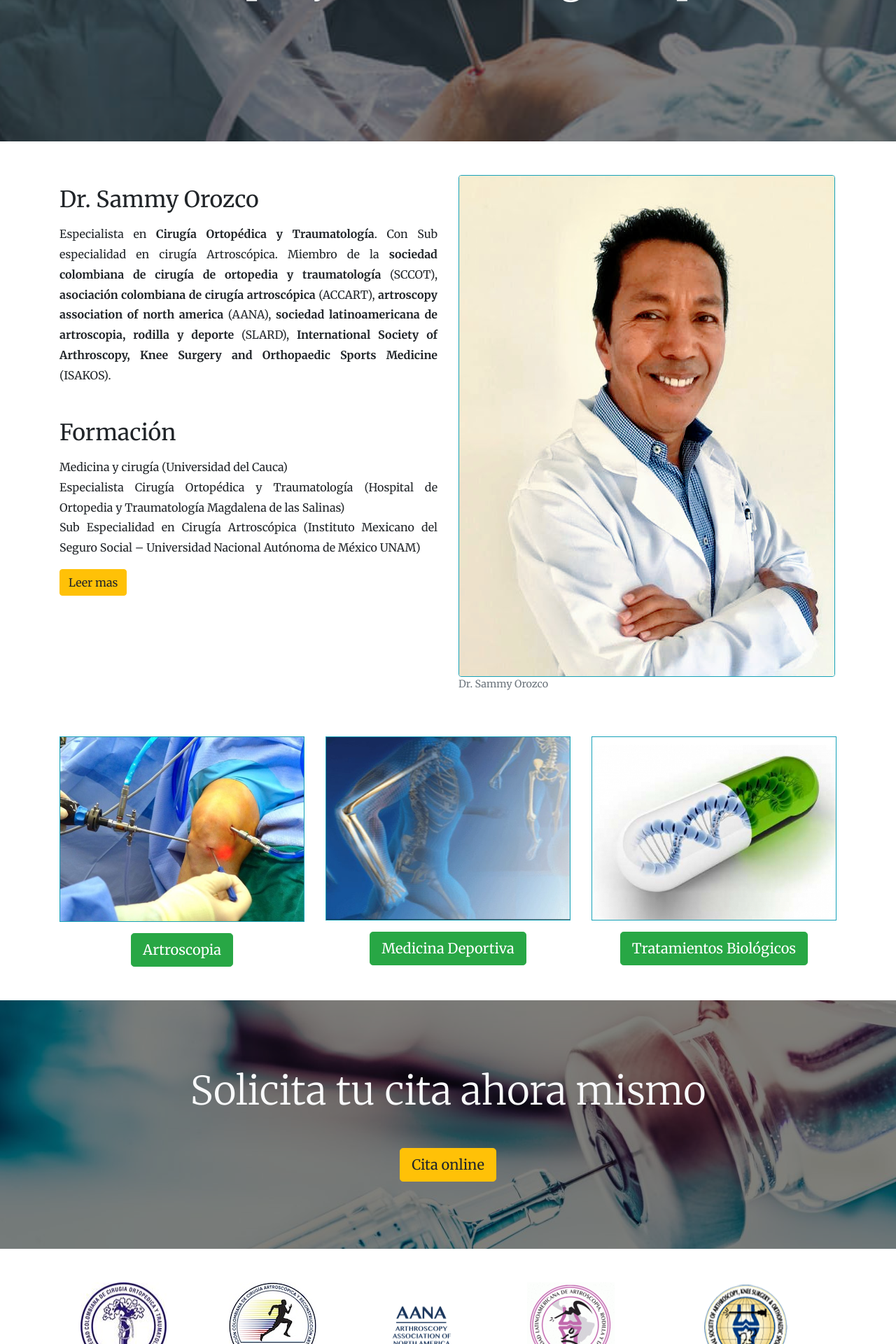
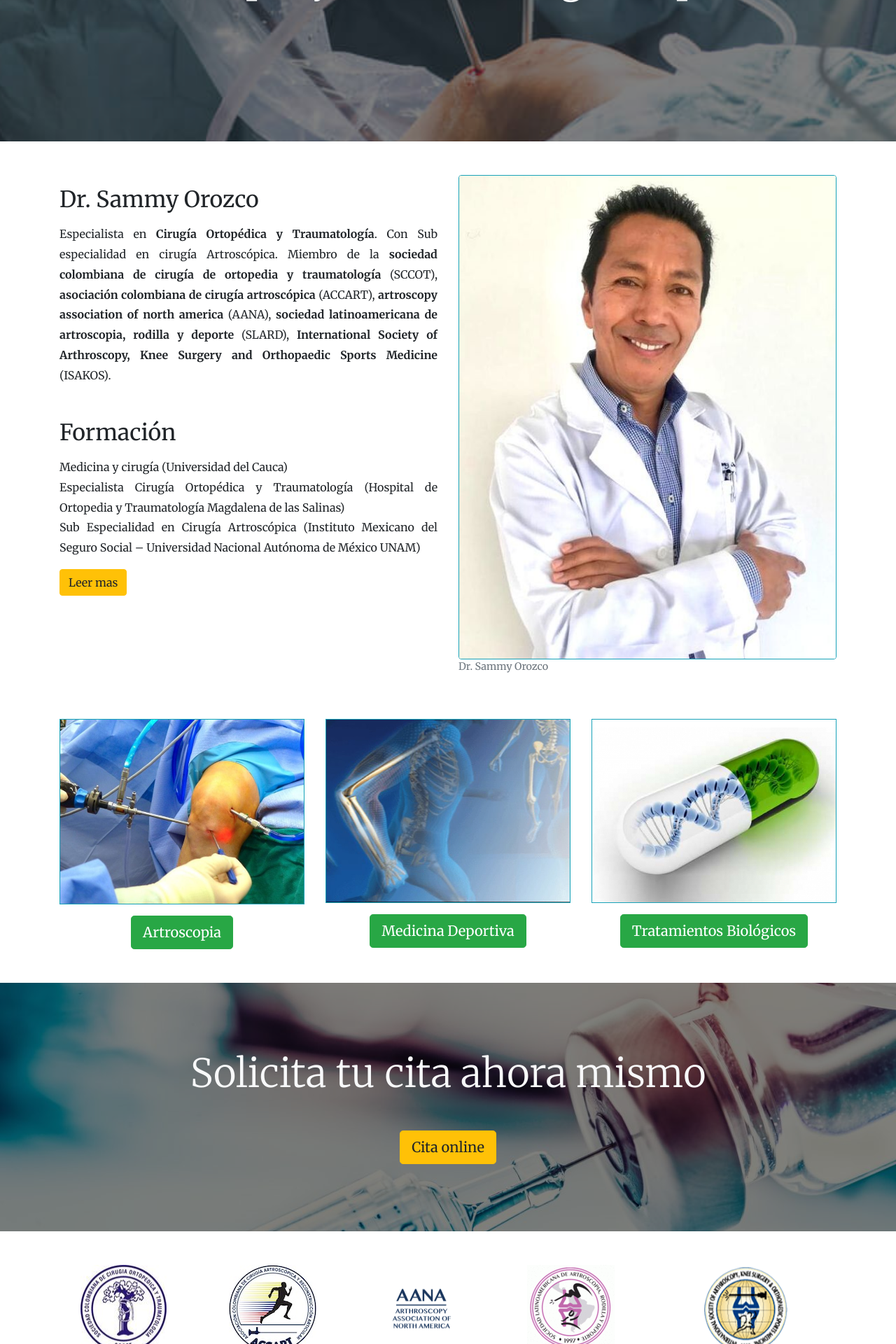
Before and after one commit to isaacrowntree/sammyorozcoartroscopia.com, a Jekyll site: the page built from index.markdown, in a window 1280 px wide. Shown: the part 395-2315 px from the top of the page at 70% size. Built offline with Jekyll 4.4.1, drawn with Linux system fonts in a browser that asks for light colours.

Commit message:
Image updates

```diff
--- a/_layouts/home.html
+++ b/_layouts/home.html
@@ -40,7 +40,7 @@
         <div class="col-md-6">
           <figure class="figure">
             <div class="img-container">
-              <img src="/assets/sammy2.jpg" class="img-fluid rounded border border-info" alt="Dr. Sammy Orozco" />
+              <img src="/assets/sammy.jpg" class="img-fluid rounded border border-info" alt="Dr. Sammy Orozco" />
               <div class="overlay">
                 <div class="overlay-text text-light">
                   <h2>Dr. Sammy Orozco</h2>
```
Also changed, not shown: assets/hero-deportiva.jpg.
